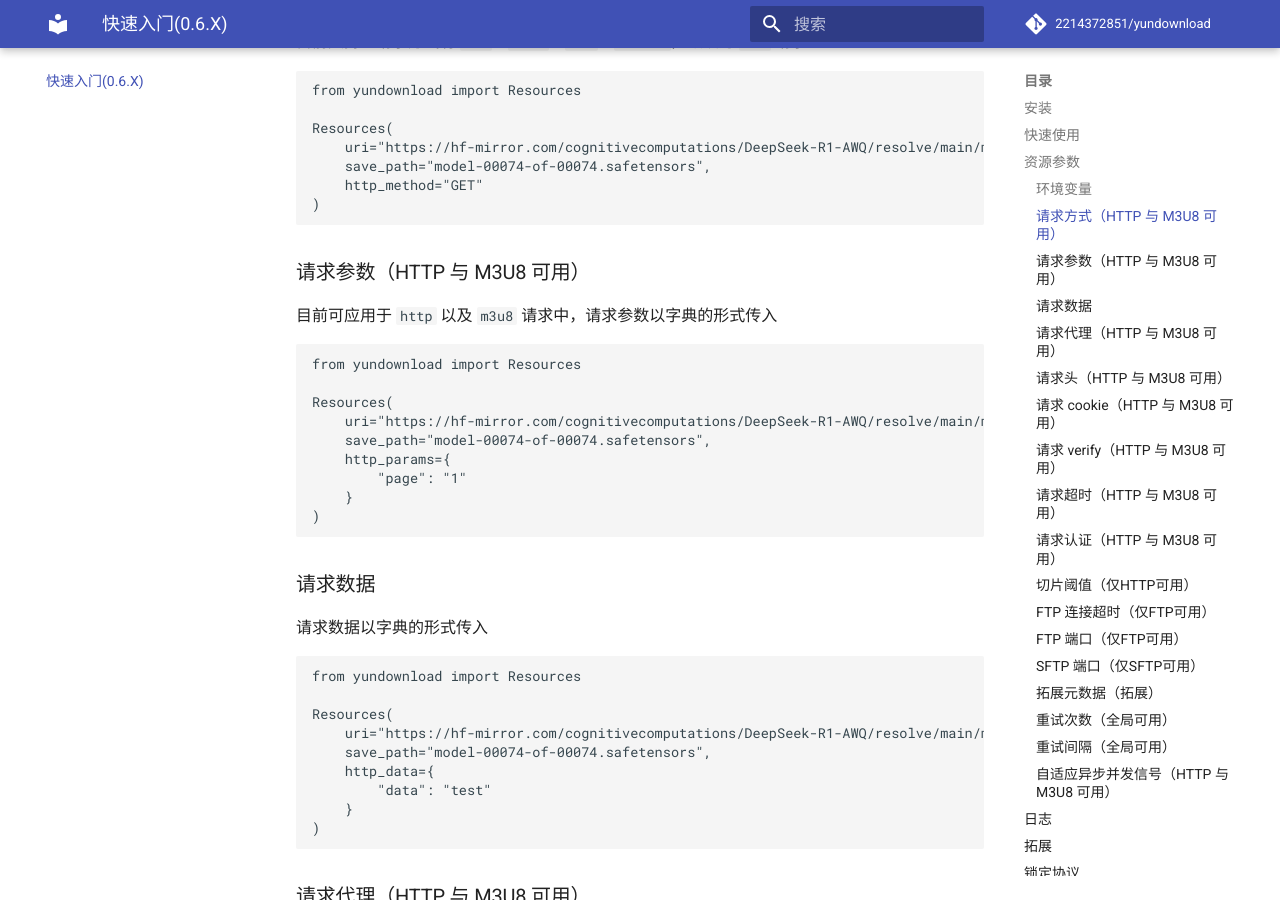
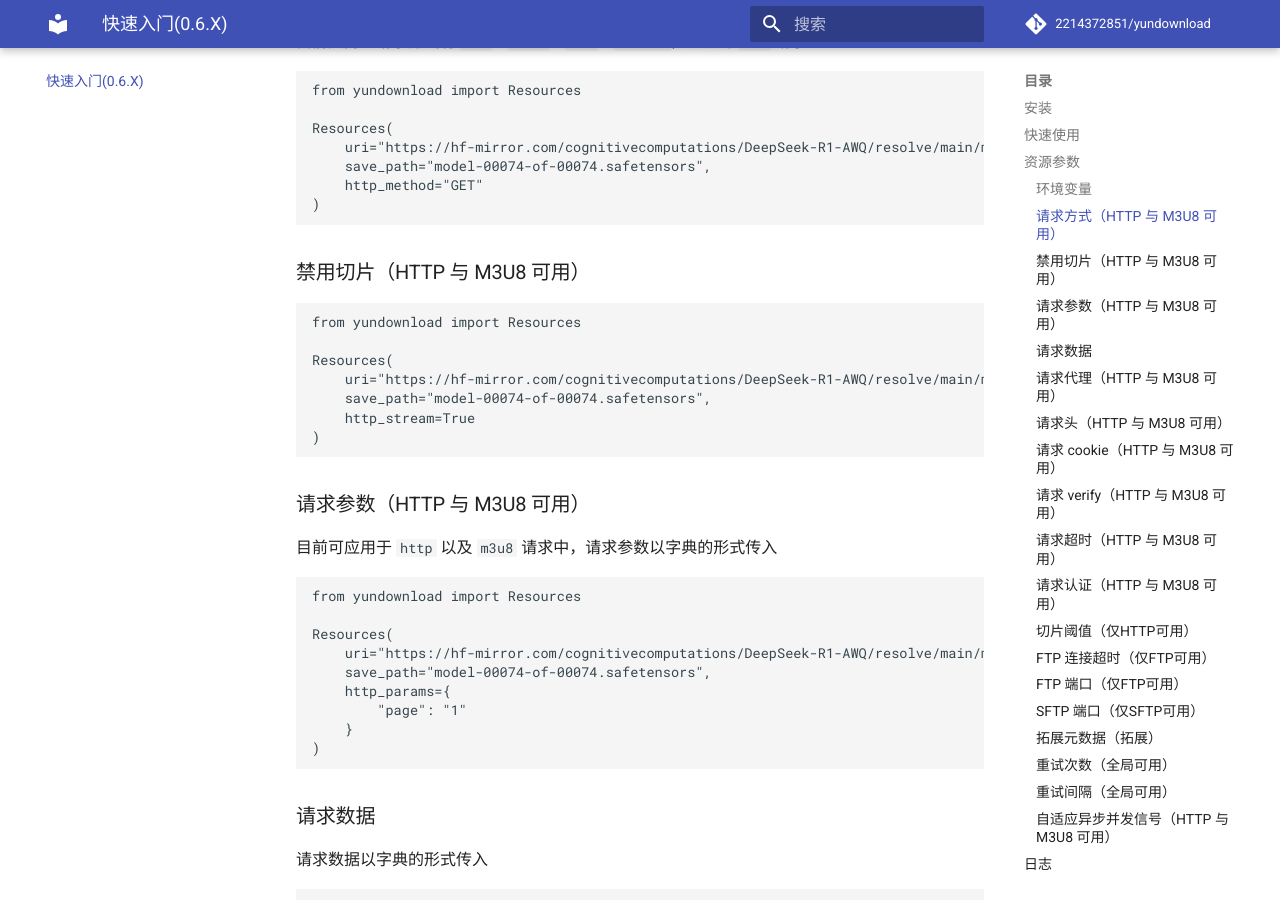
Before and after one commit to 2214372851/yundownload, an MkDocs documentation site: the page built from docs/v6-quickstart.md, in a window 1280 px wide and 900 px high, scrolled down 1549 px. Built offline with MkDocs 1.6.1 and Material for MkDocs 9.7.7, drawn with Linux system fonts in a browser that asks for light colours; comment, search, counter and statistics services are not loaded.

Commit message:
feat(core): 添加 http_stream 参数以控制是否启用切片下载
- 在 Resources 类中添加 http_stream属性，用于控制是否启用切片下载
- 修改 HTTP 客户端的逻辑，根据 http_stream 参数决定是否进行切片下载
- 更新文档，添加禁用切片下载的示例

````diff
--- a/docs/v6-quickstart.md
+++ b/docs/v6-quickstart.md
@@ -68,6 +68,18 @@ Resources(
     uri="https://hf-mirror.com/cognitivecomputations/DeepSeek-R1-AWQ/resolve/main/model-00074-of-00074.safetensors?download=true",
     save_path="model-00074-of-00074.safetensors",
     http_method="GET"
+)
+```
+
+### 禁用切片（HTTP 与 M3U8 可用）
+
+```python
+from yundownload import Resources
+
+Resources(
+    uri="https://hf-mirror.com/cognitivecomputations/DeepSeek-R1-AWQ/resolve/main/model-00074-of-00074.safetensors?download=true",
+    save_path="model-00074-of-00074.safetensors",
+    http_stream=True
 )
 ```
 
````
Also changed, not shown: 2 other files.
